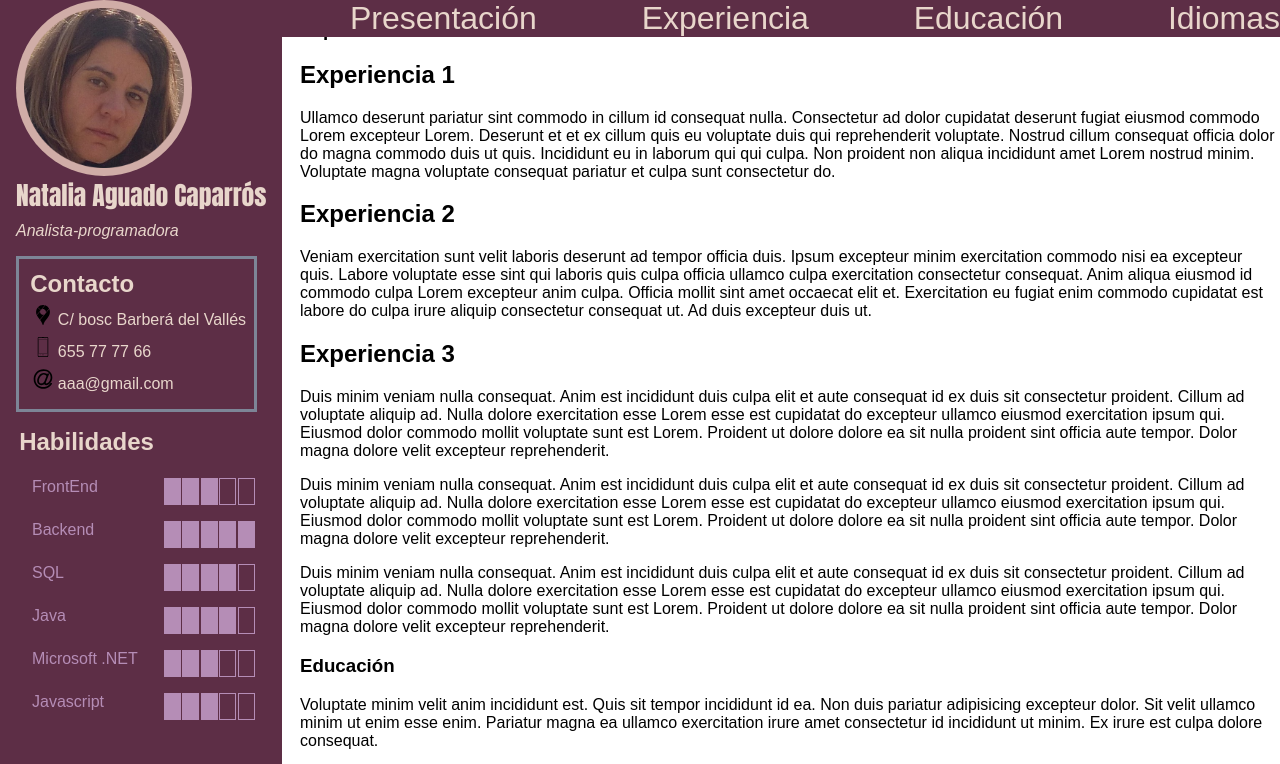
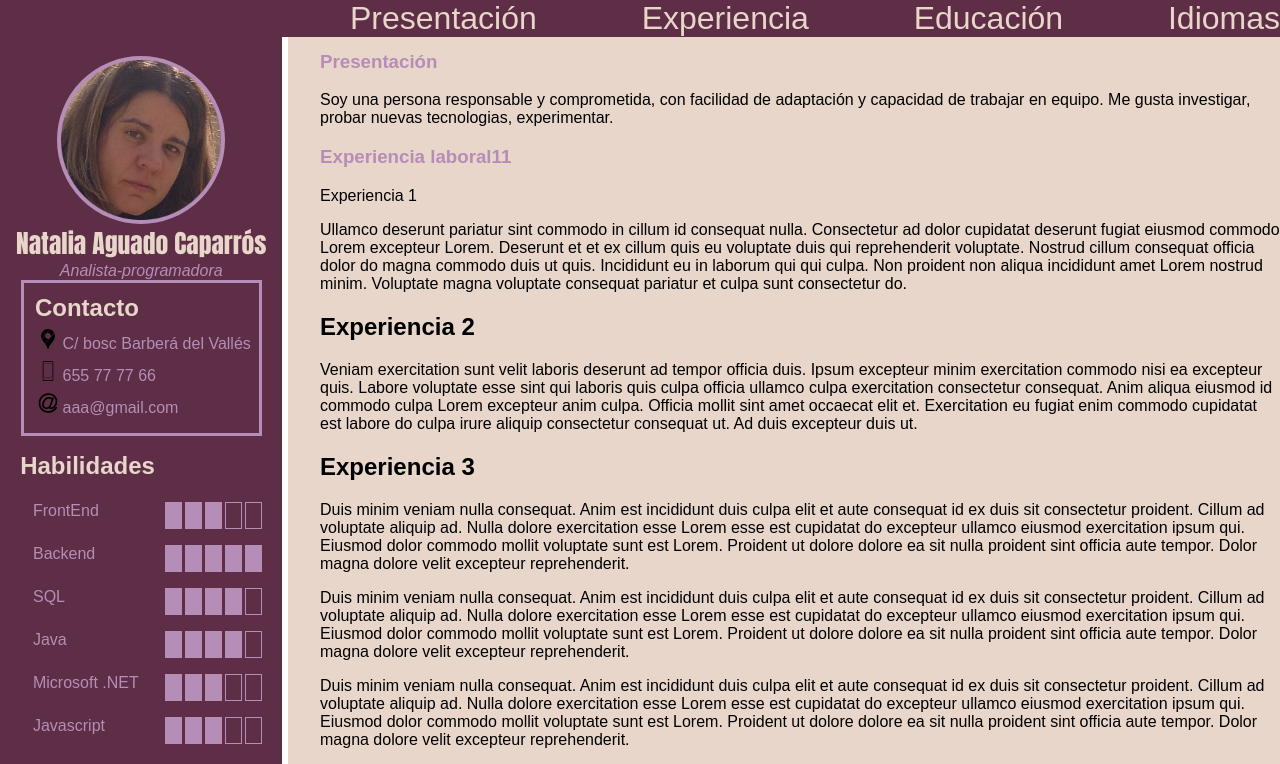
Before and after one commit to nailatan/ProjectHTMLPage, a plain HTML site: page Index.html in a window 1280 px wide. Shown: the top 764 px of the page. Drawn offline with Linux system fonts and the light colour scheme; a script that the page names is missing.

Commit message:
Mas vueltas a la información del lateral

```diff
--- a/Index.html
+++ b/Index.html
@@ -20,8 +20,8 @@
         <div id="marcoFoto">
           <img alt="Natalia Aguado photo" src="img/Foto.png" id="Yo" />
         </div>
-        <div id="personalName">Natalia Aguado Caparrós</div>
-        <div id="cargo">Analista-programadora</div>
+        <p id="personalName">Natalia Aguado Caparrós</p>
+        <p id="cargo">Analista-programadora</p>
         <div id="contactInformation">
           <h1>Contacto</h1>
           <div><img src="img/googlemaps.svg" /> C/ bosc Barberá del Vallés</div>
@@ -82,8 +82,15 @@
       </article>
       <article id="primaryInfo">
         <section>
-          <h1>Experiencia laboral</h1>
-          <h2>Experiencia 1</h2>
+          <h1>Presentación</h1>
+          <p>
+            Soy una persona responsable y comprometida, con facilidad de adaptación y capacidad de trabajar en equipo.
+            Me gusta investigar, probar nuevas tecnologias, experimentar.
+          </p>
+        </section>
+        <section id="experiencia">
+          <h1>Experiencia laboral11</h1>
+          <p>Experiencia 1</p>
           <p>
             Ullamco deserunt pariatur sint commodo in cillum id consequat nulla.
             Consectetur ad dolor cupidatat deserunt fugiat eiusmod commodo Lorem
--- a/css/main.css
+++ b/css/main.css
@@ -13,12 +13,12 @@ main {
   bottom: 0;
   left: 0;
   background-color: #5d2e46;
-  width: 500;
+  /* width: 500; */
   padding: 0 1rem 0 1rem;
   display: flex;
   flex-direction: column;
-  align-items: flex-start;
-  justify-content: start;
+  align-items: center;
+  justify-content: center;
   position: fixed;
 }
 #complementaryInfo h1 {
@@ -26,24 +26,34 @@ main {
   margin: 0.2rem 0 0.4rem 0.2rem;
   padding-right: 2px;
 }
+#complementaryInfo p {
+  padding: 0;
+  margin: 0;
+}
+
 #contactInformation div {
   margin: 0.4rem 0 0.5rem 0.4rem;
 }
 #primaryInfo {
-  background-color: white;
-  margin-left: 300px;
+  background-color: #e8d6cb;
+  margin-left: 18rem;
+  margin-top: 2rem;
+  padding-left: 2rem;
+  bottom: 0;
 }
 #marcoFoto {
-  background-color: #d0ada7;
-  color: white;
+  background-color: #b58db6;
+  color: #b58db6;
   border-radius: 50%;
   display: flex;
   justify-content: center;
   align-items: center;
   box-sizing: border-box;
-  width: 11rem;
-  height: 11rem;
+  border-style: solid;
+  width: 10.5rem;
+  height: 10.5rem;
 }
+
 #Yo {
   width: 10rem;
   height: 10rem;
@@ -56,14 +66,22 @@ main {
 #cargo {
   padding: 0.5rem 0 1rem 0;
   font-style: italic;
-  color: #e8d6cb;
+  color: #b58db6
 }
 #contactInformation {
   margin: 0 1 0 1;
-  border: 3px solid #7d8597;
+  border: 3px solid #b58db6;
   padding: 0.5em;
-  color: #e8d6cb;
+  color: #b58db6;
 }
+#contactInformation h1 {
+   color: #e8d6cb;
+}
+
+h1 {
+  color: #b58db6;
+}
+
 nav {
   background-color: #5d2e46;
   padding-left: 350px;
@@ -110,11 +128,17 @@ nav a:link {
   height: 25px;
   border: 1px solid #b58db6;
   background-color: #b58db6;
-  margin: 1rem 0.1rem 0 0;
+  margin: 1rem 0.2rem 0 0;
 }
 .rangoNivelVacio {
   width: 15px;
   height: 25px;
   border: 1px solid #b58db6;
-  margin: 1rem 0.1rem 0 0;
+  margin: 1rem 0.2rem 0 0;
 }
+
+/* #experiencia {
+  display: flex;
+  flex-direction: row;
+  display: ;
+} */
```
